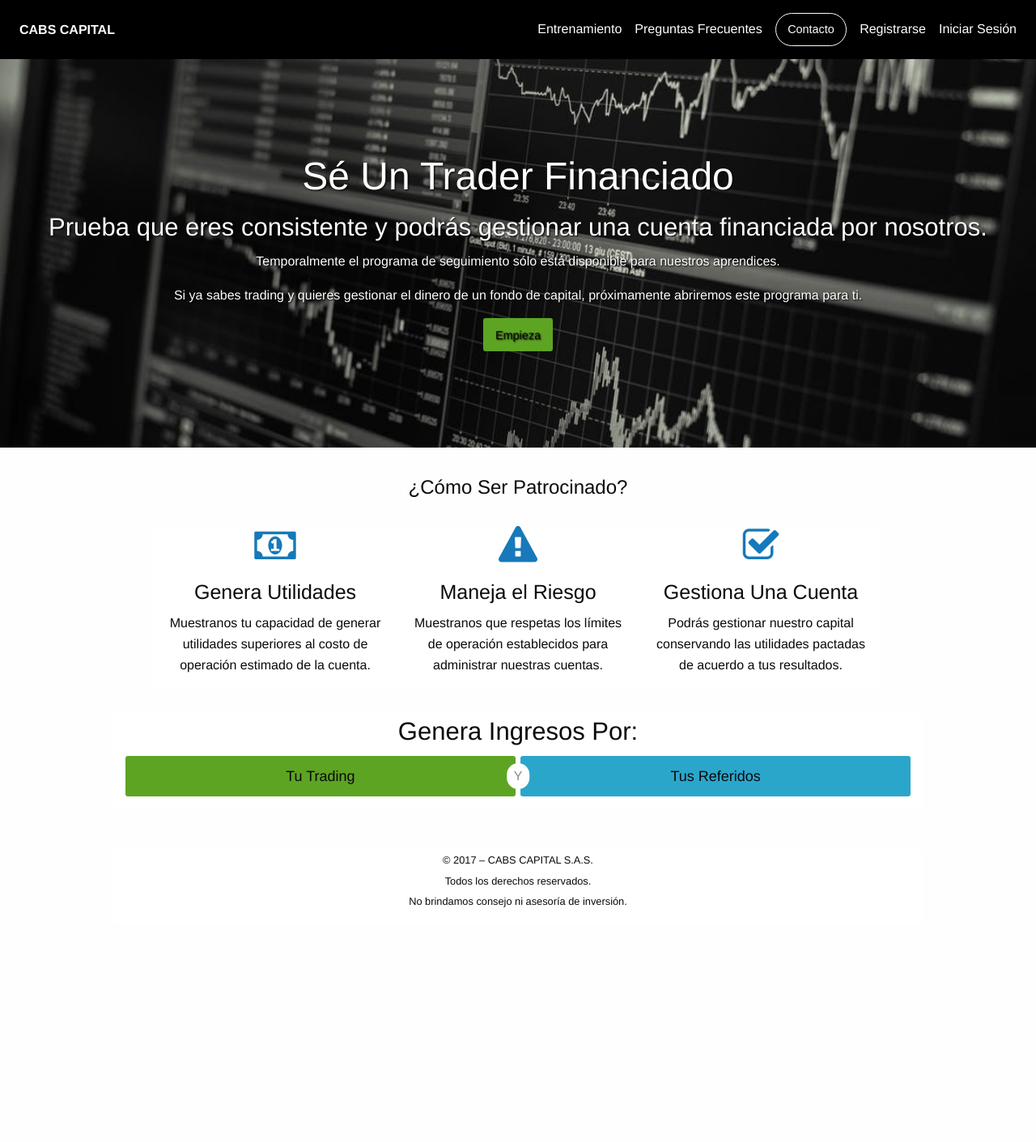
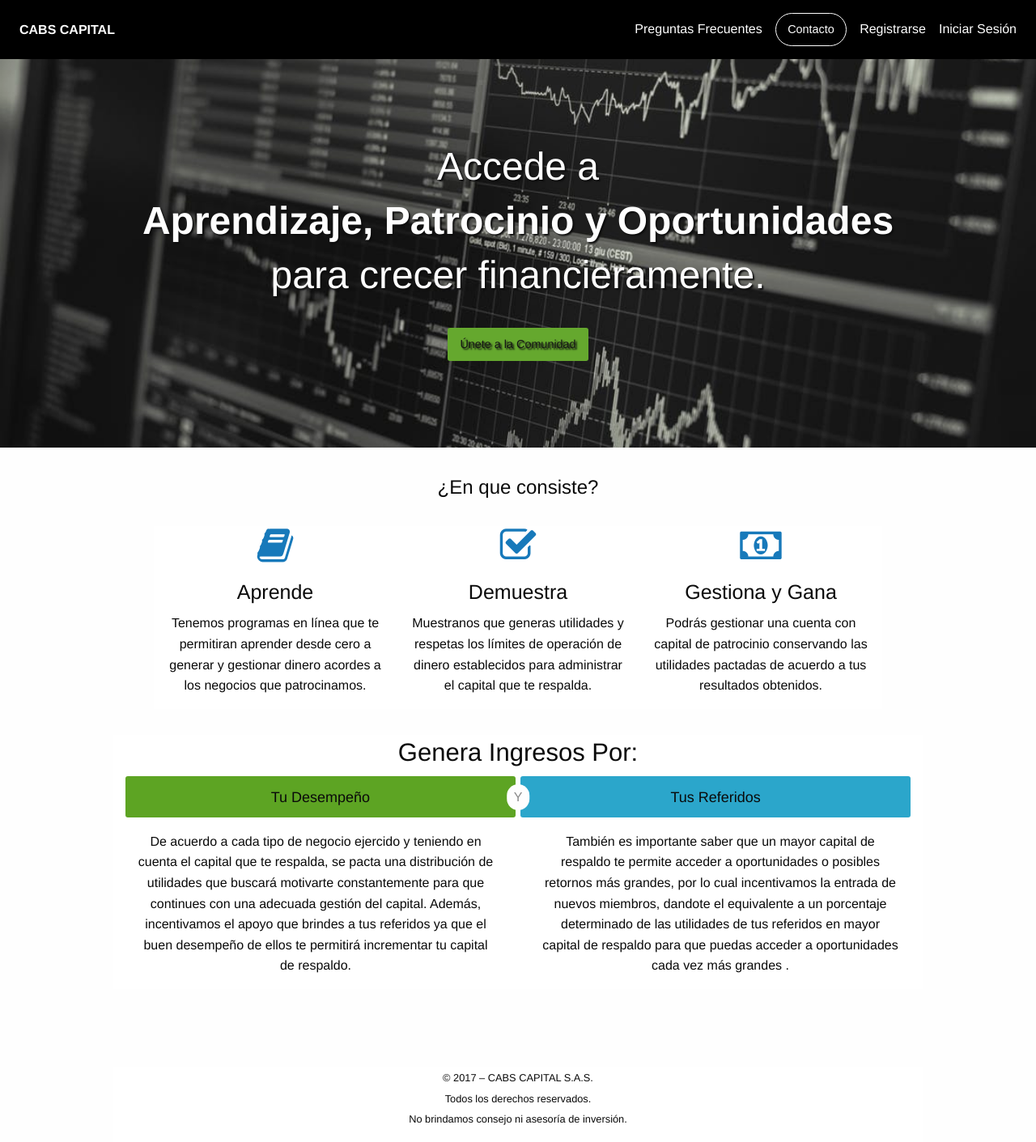
Before and after one commit to cabscapital/cabscapital, a PHP site: page / in a window 1280 px wide. Shown: the whole page at 81% size. Before the commit the page ends 1121 px from the top, so only its background shows below. Run offline with PHP 8.4, Linux system fonts and the light colour scheme.

Commit message:
Cambio Concepto y logo

```diff
--- a/contacto.php
+++ b/contacto.php
@@ -34,6 +34,7 @@ if ($_SERVER["REQUEST_METHOD"] == "POST") {
     <meta http-equiv="x-ua-compatible" content="ie=edge">
     <meta name="viewport" content="width=device-width, initial-scale=1.0">
     <title>CABS Capital | Contacto</title>
+    <link rel="icon" href="img/logo.jpg">
     <link rel="stylesheet" href="css/foundation.css">
     <link rel="stylesheet" href="css/app.css">
     <link rel="stylesheet" href="https://cdnjs.cloudflare.com/ajax/libs/font-awesome/4.7.0/css/font-awesome.min.css">
@@ -50,7 +51,6 @@ if ($_SERVER["REQUEST_METHOD"] == "POST") {
       <div id="topbar-responsive" class="topbar-responsive-links">
         <div class="top-bar-right">
           <ul class="menu simple vertical medium-horizontal">
-            <li><a href="entrenamiento.php">Entrenamiento</a></li>
             <li><a href="faqs.php">Preguntas Frecuentes</a></li>
             <li>
               <a href="contacto.php"><button type="button" class="button hollow topbar-responsive-button">Contacto</button></a>
@@ -71,7 +71,7 @@ if ($_SERVER["REQUEST_METHOD"] == "POST") {
         <br />
         <p>
           <i class="fa fa-envelope-o fa-lg" aria-hidden="true"></i>
-          <a href="mailto:cursos@cabscapital.com">cursos@cabscapital.com</a>
+          <a href="mailto:main@cabscapital.com">main@cabscapital.com</a>
         </p>
         <p><strong>Sí prefieres, dejanos tu mensaje ahora</strong></p>
       </div>
--- a/css/app.css
+++ b/css/app.css
@@ -139,6 +139,7 @@
   background: url("../img/trading.jpeg") 50% no-repeat;
   background-size: cover;
   height: 60vh;
+  opacity: 0.95;
   text-align: center;
   display: -webkit-flex;
   display: -ms-flexbox;
@@ -153,7 +154,7 @@
 
 .hero-section .hero-section-text {
   color: #fefefe;
-  text-shadow: 1px 1px 2px #000000;
+  text-shadow: 2px 2px 2px #000000;
 }
 
 /* MARKETING SECTION INDEX */
--- a/faqs.php
+++ b/faqs.php
@@ -8,6 +8,7 @@ session_start();
     <meta http-equiv="x-ua-compatible" content="ie=edge">
     <meta name="viewport" content="width=device-width, initial-scale=1.0">
     <title>CABS Capital | Preguntas</title>
+    <link rel="icon" href="img/logo.jpg">
     <link rel="stylesheet" href="css/foundation.css">
     <link rel="stylesheet" href="css/app.css">
     <link rel="stylesheet" href="https://cdnjs.cloudflare.com/ajax/libs/font-awesome/4.7.0/css/font-awesome.min.css">
@@ -24,7 +25,6 @@ session_start();
       <div id="topbar-responsive" class="topbar-responsive-links">
         <div class="top-bar-right">
           <ul class="menu simple vertical medium-horizontal">
-            <li><a href="entrenamiento.php">Entrenamiento</a></li>
             <li><a href="faqs.php">Preguntas Frecuentes</a></li>
             <li>
               <a href="contacto.php"><button type="button" class="button hollow topbar-responsive-button">Contacto</button></a>
--- a/index.php
+++ b/index.php
@@ -8,6 +8,7 @@ session_start();
     <meta http-equiv="x-ua-compatible" content="ie=edge">
     <meta name="viewport" content="width=device-width, initial-scale=1.0">
     <title>CABS Capital | Inicio</title>
+    <link rel="icon" href="img/logo.jpg">
     <link rel="stylesheet" href="css/foundation.css">
     <link rel="stylesheet" href="css/app.css">
     <link rel="stylesheet" href="https://cdnjs.cloudflare.com/ajax/libs/font-awesome/4.7.0/css/font-awesome.min.css">
@@ -24,7 +25,6 @@ session_start();
       <div id="topbar-responsive" class="topbar-responsive-links">
         <div class="top-bar-right">
           <ul class="menu simple vertical medium-horizontal">
-            <li><a href="entrenamiento.php">Entrenamiento</a></li>
             <li><a href="faqs.php">Preguntas Frecuentes</a></li>
             <li>
               <a href="contacto.php"><button type="button" class="button hollow topbar-responsive-button">Contacto</button></a>
@@ -39,31 +39,34 @@ session_start();
     <div class="hero-section">
       <div class="hero-section-text">
         <br />
-        <h1>Sé Un Trader Financiado</h1>
-        <h3>Prueba que eres consistente y podrás gestionar una cuenta financiada por nosotros.</h3>
-          <p>Temporalmente el programa de seguimiento sólo está disponible para nuestros aprendices.</p>
-          <p>Si ya sabes trading y quieres gestionar el dinero de un fondo de capital, próximamente abriremos este programa para ti.</p>
-          <p align="center"><a href="entrenamiento.php" class="success button">Empieza</a></p>
+        <h1>Accede a
+        	<br>
+        	<strong>Aprendizaje, Patrocinio y Oportunidades</strong>
+        	<br>
+        	para crecer financieramente.
+        </h1>
+        <br>
+          <p align="center"><a href="register.php" class="success button">Únete a la Comunidad</a></p>
       </div>
     </div>
 
     <section class="marketing-site-three-up">
-      <h2 class="marketing-site-three-up-headline">¿Cómo Ser Patrocinado?</h2>
+      <h2 class="marketing-site-three-up-headline">¿En que consiste?</h2>
       <div class="row medium-unstack">
         <div class="columns">
-          <i class="fa fa-money" aria-hidden="true"></i>
-          <h4 class="marketing-site-three-up-title">Genera Utilidades</h4>
-          <p class="marketing-site-three-up-desc">Muestranos tu capacidad de generar utilidades superiores al costo de operación estimado de la cuenta.</p>
-        </div>
-        <div class="columns">
-          <i class="fa fa-exclamation-triangle" aria-hidden="true"></i>
-          <h4 class="marketing-site-three-up-title">Maneja el Riesgo</h4>
-          <p class="marketing-site-three-up-desc">Muestranos que respetas los límites de operación establecidos para administrar nuestras cuentas.</p>
+          <i class="fa fa-book" aria-hidden="true"></i>
+          <h4 class="marketing-site-three-up-title">Aprende</h4>
+          <p class="marketing-site-three-up-desc">Tenemos programas en línea que te permitiran aprender desde cero a generar y gestionar dinero acordes a los negocios que patrocinamos.</p>
         </div>
         <div class="columns">
           <i class="fa fa-check-square-o" aria-hidden="true"></i>
-          <h4 class="marketing-site-three-up-title">Gestiona Una Cuenta</h4>
-          <p class="marketing-site-three-up-desc">Podrás gestionar nuestro capital conservando las utilidades pactadas de acuerdo a tus resultados.</p>
+          <h4 class="marketing-site-three-up-title">Demuestra</h4>
+          <p class="marketing-site-three-up-desc">Muestranos que generas utilidades y respetas los límites de operación de dinero establecidos para administrar el capital que te respalda.</p>
+        </div>
+        <div class="columns">
+          <i class="fa fa-money" aria-hidden="true"></i>
+          <h4 class="marketing-site-three-up-title">Gestiona y Gana</h4>
+          <p class="marketing-site-three-up-desc">Podrás gestionar una cuenta con capital de patrocinio conservando las utilidades pactadas de acuerdo a tus resultados obtenidos.</p>
         </div>
       </div>
     </section>
@@ -72,12 +75,32 @@ session_start();
       <div class="large-12 columns">
         <h3 align="center">Genera Ingresos Por:</h3>
         <div class="button-group-option" data-grouptype="&nbsp;Y&nbsp;">
-          <a href="#" class="button success radius">Tu Trading</a>
+          <a href="#" class="button success radius">Tu Desempeño</a>
           <a href="#" class="button primary radius">Tus Referidos</a>
+        </div>
+      </div>
+      <div class="large-6 columns">
+        <div class="columns">
+          <p>De acuerdo a cada tipo de negocio ejercido y teniendo en cuenta el capital que te respalda, se pacta una distribución de utilidades que buscará motivarte constantemente para que continues con una adecuada gestión del capital. Además, incentivamos el apoyo que brindes a tus referidos ya que el buen desempeño de ellos te permitirá incrementar tu capital de respaldo.</p>
+        </div>
+      </div>
+      <div class="large-6 columns">
+        <div class="columns">
+          <p>También es importante saber que un mayor capital de respaldo te permite acceder a oportunidades o posibles retornos más grandes, por lo cual incentivamos la entrada de nuevos miembros, dandote el equivalente a un porcentaje determinado de las utilidades de tus referidos en mayor capital de respaldo para que puedas acceder a oportunidades cada vez más grandes .</p>
         </div>
       </div>
     </div>
 
+    <br>
+    <br>
+<!--
+    <div class="row">
+      <div class="large-12 columns">
+        <h3 align="center">Tipos de Programas</h3>
+        <p>Elegimos negocios con una alta capacidad de generar retornos y pontencial de desarrollo. Actualmente nuestro enfoque está en enseñar Trading, aunque estamos desarrollando programas que te permitan acceder a otro conocimiento profesional en diferentes campos para la gestión de capital.</p>
+      </div>
+    </div>
+-->
     <br />
     <br />
 
--- a/miembros/cp.php
+++ b/miembros/cp.php
@@ -32,6 +32,7 @@ session_start();
     <meta http-equiv="x-ua-compatible" content="ie=edge">
     <meta name="viewport" content="width=device-width, initial-scale=1.0">
     <title>Control Panel</title>
+    <link rel="icon" href="../img/logo.jpg">
     <link rel="stylesheet" href="../css/foundation.css">
     <link rel="stylesheet" href="../css/app.css">
     <link rel="stylesheet" href="https://cdnjs.cloudflare.com/ajax/libs/font-awesome/4.7.0/css/font-awesome.min.css">
--- a/miembros/cpdt.php
+++ b/miembros/cpdt.php
@@ -32,6 +32,7 @@ session_start();
     <meta http-equiv="x-ua-compatible" content="ie=edge">
     <meta name="viewport" content="width=device-width, initial-scale=1.0">
     <title>Control Panel</title>
+    <link rel="icon" href="../img/logo.jpg">
 
     <!--<link rel="stylesheet" href="../css/foundation.css">-->
     <link rel="stylesheet" href="../css/app.css">
--- a/miembros/cursos/index.php
+++ b/miembros/cursos/index.php
@@ -31,6 +31,7 @@ session_start();
     <meta http-equiv="x-ua-compatible" content="ie=edge">
     <meta name="viewport" content="width=device-width, initial-scale=1.0">
     <title>CABS Capital | Cursos</title>
+    <link rel="icon" href="../../img/logo.jpg">
     <link rel="stylesheet" href="../../css/foundation.css">
     <link rel="stylesheet" href="../../css/app.css">
     <link rel="stylesheet" href="https://cdnjs.cloudflare.com/ajax/libs/font-awesome/4.7.0/css/font-awesome.min.css">
--- a/miembros/inactive.php
+++ b/miembros/inactive.php
@@ -33,6 +33,7 @@ session_start();
     <meta http-equiv="x-ua-compatible" content="ie=edge">
     <meta name="viewport" content="width=device-width, initial-scale=1.0">
     <title>CABS Capital | Cursos</title>
+    <link rel="icon" href="../img/logo.jpg">
     <link rel="stylesheet" href="../css/foundation.css">
     <link rel="stylesheet" href="../css/app.css">
     <link rel="stylesheet" href="https://cdnjs.cloudflare.com/ajax/libs/font-awesome/4.7.0/css/font-awesome.min.css">
--- a/miembros/index.php
+++ b/miembros/index.php
@@ -9,6 +9,7 @@ session_start();
     <meta http-equiv="x-ua-compatible" content="ie=edge">
     <meta name="viewport" content="width=device-width, initial-scale=1.0">
     <title>CABS Capital | Cursos</title>
+    <link rel="icon" href="../img/logo.jpg">
     <link rel="stylesheet" href="../css/foundation.css">
     <link rel="stylesheet" href="../css/app.css">
     <link rel="stylesheet" href="https://cdnjs.cloudflare.com/ajax/libs/font-awesome/4.7.0/css/font-awesome.min.css">
@@ -30,7 +31,8 @@ session_start();
             <li>
               <a href="../contacto.php"><button type="button" class="button hollow topbar-responsive-button">Contacto</button></a>
             </li>
-            <li><a href="./register.php">Registrarse</a></li>
+            <li><a href="register.php">Registrarse</a></li>
+            <li><a href="index.php">Iniciar Sesión</a></li>
           </ul>
         </div>
       </div>
--- a/miembros/register.php
+++ b/miembros/register.php
@@ -43,6 +43,7 @@ if ($_SERVER["REQUEST_METHOD"] == "POST") {
     <meta http-equiv="x-ua-compatible" content="ie=edge">
     <meta name="viewport" content="width=device-width, initial-scale=1.0">
     <title>CABS Capital | Registro</title>
+    <link rel="icon" href="../img/logo.jpg">
     <link rel="stylesheet" href="../css/foundation.css">
     <link rel="stylesheet" href="../css/app.css">
     <link rel="stylesheet" href="../css/min.foundation.css">
@@ -58,11 +59,11 @@ if ($_SERVER["REQUEST_METHOD"] == "POST") {
       <div id="topbar-responsive" class="topbar-responsive-links">
         <div class="top-bar-right">
           <ul class="menu simple vertical medium-horizontal">
-            <li><a href="../entrenamiento.php">Entrenamiento</a></li>
             <li><a href="../faqs.php">Preguntas Frecuentes</a></li>
             <li>
               <a href="../contacto.php"><button type="button" class="button hollow topbar-responsive-button">Contacto</button></a>
             </li>
+            <li><a href="register.php">Registrarse</a></li>
             <li><a href="index.php">Iniciar Sesión</a></li>
           </ul>
         </div>
```
Also changed, not shown: entrenamiento.php (deleted, +0 -113 lines), img/CABSA.jpg (deleted), img/aprende.jpg (deleted), img/daytrading.jpeg (deleted), img/logo.jpg, img/platform.png (deleted), img/psicologia.jpeg (deleted), img/wallst.jpeg (deleted).
